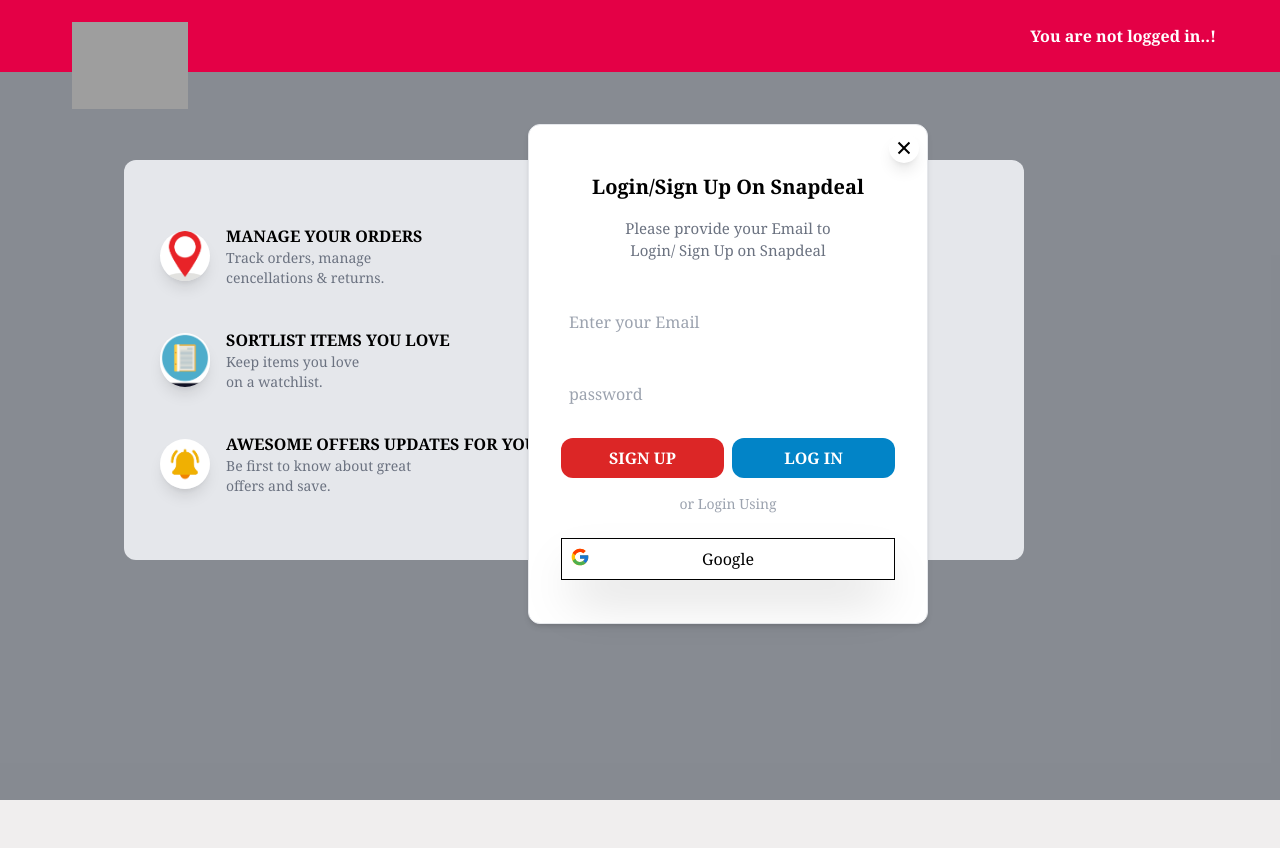
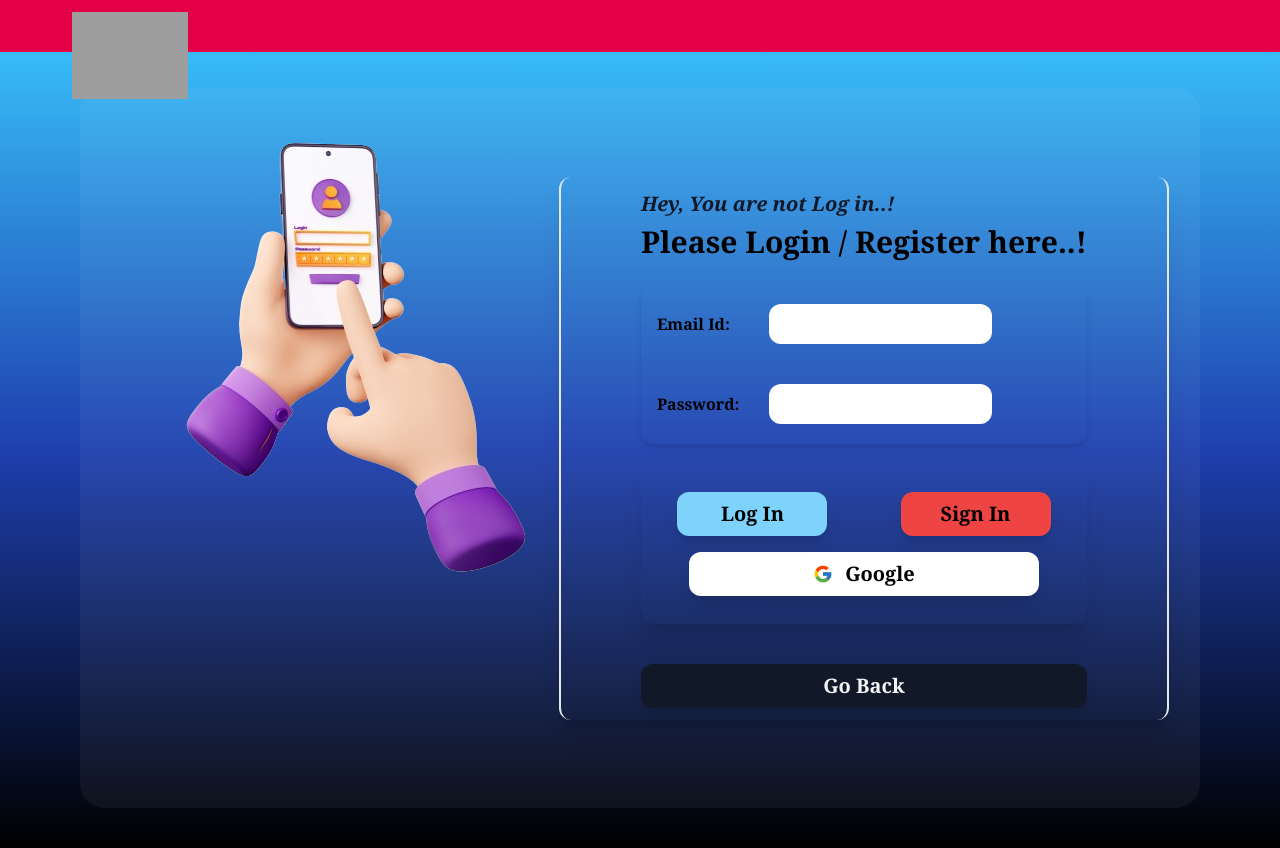
Before and after one commit to sanketkedare/snapdeal-webapp, a React (Create React App) app: page /login in a window 1280 px wide. Before the commit the page ends 800 px from the top, so only its background shows below. Built offline with nearby package versions, Linux system fonts and the light colour scheme; no server answers; grey boxes are pictures that could not be loaded.

Commit message:
Log in page added

```diff
--- a/src/Components/Login/LoginNavbar.jsx
+++ b/src/Components/Login/LoginNavbar.jsx
@@ -6,7 +6,6 @@
     <div className="bg-[#e40046] text-[#ffffff] top-0 py-3 fixed z-50 w-full ">
       <div className="flex justify-between items-center lg:w-[90%] m-auto">
         <NavLogo />
-        <h1 className="font-bold my-3">You are not logged in..!</h1>
       </div>
     </div>
   );
--- a/src/Components/Login/LoginPage.jsx
+++ b/src/Components/Login/LoginPage.jsx
@@ -1,11 +1,64 @@
-import React from 'react'
+import React from "react";
+import { Link } from "react-router-dom";
+import { FcGoogle } from "react-icons/fc";
 
 const LoginPage = () => {
   return (
-    <div className='w-screen h-screen justify-center items-center mt-20'>
-        Login Page
+    <div className="relative h-full mt-12 px-20 py-10">
+      <div className="absolute right-24 h-[90vh] w-1/2 flex items-center justify-center">
+        <div className="shadow-xl p-3 px-20 rounded-xl border-x-2 ">
+
+          <div className="">
+            <p className="text-gray-900 text-[20px]  italic font-semibold">
+              Hey, You are not Log in..!
+            </p>
+            <p className="font-bold text-[30px]">
+              Please Login / Register here..!
+            </p>
+          </div>
+
+          <div className="my-5 m-auto rounded-xl shadow-md">
+            <button className="w-[100px] font-bold text-left p-2 m-2">
+              Email Id:
+            </button>
+            <input className="my-5 p-2 px-3 m-3 rounded-xl w-[50%]" />
+            <br />
+            <button className="w-[100px] font-bold text-left p-2 m-2 ">
+              Password:
+            </button>
+            <input className="my-5 p-2 px-3 m-3 rounded-xl w-[50%]" />
+          </div>
+
+          <div className="rounded-xl shadow-xl py-5">
+            <div className="w-full flex justify-around">
+              <button className="w-[150px] text-xl font-semibold bg-sky-300 hover:bg-green-400  shadow-lg rounded-xl p-2 m-2 text-center">
+                Log In
+              </button>
+              <button className="w-[150px]  text-xl font-semibold bg-red-500 hover:bg-red-600 hover:text-white  shadow-lg rounded-xl p-2 m-2 text-center">
+                Sign In
+              </button>
+            </div>
+
+            <button className="w-[350px] my-2 flex items-center m-auto gap-3 justify-center text-xl font-semibold  shadow-lg rounded-xl p-2  text-center bg-white hover:shadow-md hover:shadow-green-500">
+              <FcGoogle />
+              Google
+            </button>
+          </div>
+
+          <Link to={"/"} className="m-auto my-2 w-full bg-green-800">
+            <button className="w-full text-xl font-semibold bg-gray-900 text-gray-100 shadow-lg rounded-xl p-2 mt-10 text-center hover:bg-green-500 hover:text-black">
+              Go Back
+            </button>
+          </Link>
+
+        </div>
+      </div>
+
+      <div className=" p-3 px-5 h-[90vh] bg-gray-200 bg-opacity-5 rounded-3xl">
+        <img src="/login.png" />
+      </div>
     </div>
-  )
-}
+  );
+};
 
-export default LoginPage
+export default LoginPage;
--- a/src/Components/Search/SearchBox.jsx
+++ b/src/Components/Search/SearchBox.jsx
@@ -7,7 +7,8 @@
 import { setPath } from "../../Redux/categorySlice";
 import { getPath } from "../../Utils/getPath";
 
-const SearchBox = ({ setBoxOpen, inputValue }) => {
+const SearchBox = ({ setBoxOpen, inputValue }) =>
+{
   const dispatch = useDispatch();
   const navigate = useNavigate();
   const closeBox = () => setBoxOpen(false);
--- a/src/Pages/Categories.js
+++ b/src/Pages/Categories.js
@@ -1,3 +1,5 @@
+/*eslint-disable*/
+
 import React, { useEffect, useState } from "react";
 import { useSelector } from "react-redux";
 import ItemCard from "../Components/Categories/ItemCard";
--- a/src/Pages/Login.js
+++ b/src/Pages/Login.js
@@ -1,23 +1,23 @@
 import React, { useState } from 'react';
 import { Navigate } from 'react-router-dom';
 import LoginNavbar from '../Components/Login/LoginNavbar';
-import Authentication from '../Components/Authentication/Authentication';
 import { useSelector } from 'react-redux';
+import LoginPage from '../Components/Login/LoginPage';
 
 const Login = () => {
 
   const [showAuth, setShowAuth] = useState(true)
   const Authenticated = useSelector((state)=>state.user.isAuthenticated);
-  console.log(Authenticated)
-
+  console.log('Authenticated : ', Authenticated)
   if (!showAuth && Authenticated) {
     return <Navigate to="/" />;
   }
 
+
   return (
-    <div className='bg-sky-200'>
+    <div className='h-screen bg-gradient-to-b from-sky-400 to-black via-blue-800'>
       <LoginNavbar />
-      <Authentication setShowAuth= {setShowAuth} />
+      <LoginPage/>
     </div>
   );
 }
```
Also changed, not shown: public/login.png (added).
